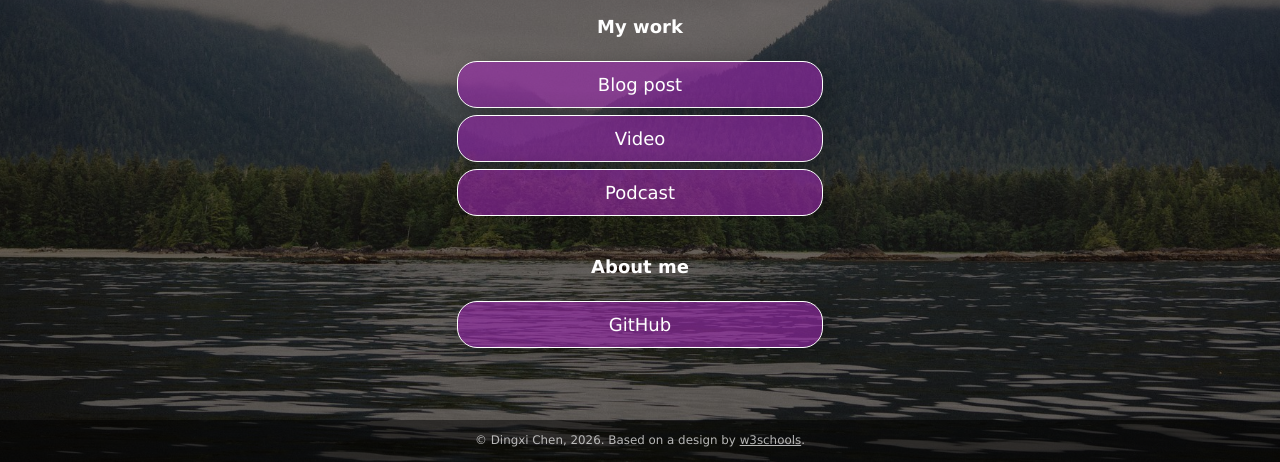
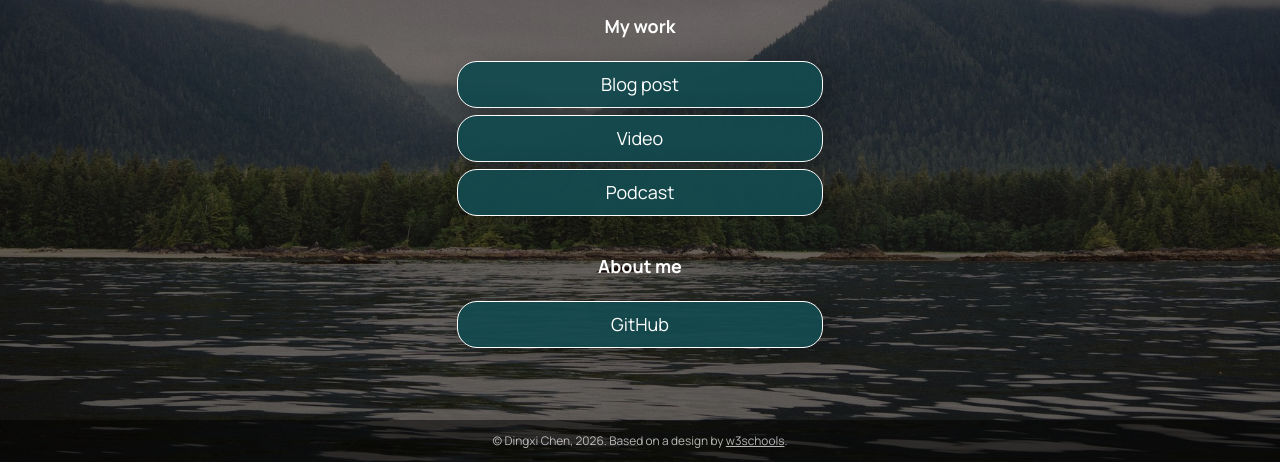
Before and after one commit to Xi489/xi489.github.io, a plain HTML site: page index.html in a window 1280 px wide. Shown: the part 338-800 px from the top of the page. Drawn offline with Linux system fonts and the light colour scheme.

Commit message:
Customize website fonts and teal color scheme

```diff
--- a/css/style.css
+++ b/css/style.css
@@ -1,9 +1,9 @@
 :root {
     --primaryText: #fff;
-    --secondaryText: #ff015e;
-    --primary: rgba(156, 39, 176, .60);
-    --secondary: rgba(255, 1, 94, .60);
-    --buttonHover: rgba(156, 39, 176, .40);
+    --secondaryText: #a6e3db;
+    --primary: rgba(20, 74, 78, .94);
+    --secondary: rgba(25, 98, 100, .94);
+    --buttonHover: rgba(29, 89, 92, .96);
     --smallButtonHover: rgba(0, 0, 0, .25);
 }
 
@@ -34,7 +34,7 @@ body {
     background-attachment: fixed;
     /* Resizes the background image to cover the entire container */
     background-size: cover;
-    font-family: Futura, Verdana, sans-serif;
+    font-family: "Manrope", Verdana, sans-serif;
     line-height: 1.5;
     font-size: 18px;
     display: flex;
--- a/index.html
+++ b/index.html
@@ -7,7 +7,10 @@
   <meta name="viewport" content="width=device-width, initial-scale=1" />
   <!-- Add your name below -->
   <title>Dingxi Chen</title>
-  <link rel="stylesheet" href="css/style.css">
+  <link rel="stylesheet" href="css/style.css?v=20261120">
+  <link rel="preconnect" href="https://fonts.googleapis.com">
+  <link rel="preconnect" href="https://fonts.gstatic.com" crossorigin>
+  <link href="https://fonts.googleapis.com/css2?family=Manrope:wght@400;600;700&amp;display=swap" rel="stylesheet">
 </head>
 
 <body class="main-text-color">
```
